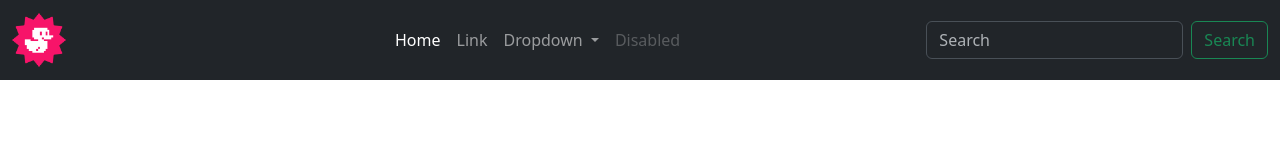
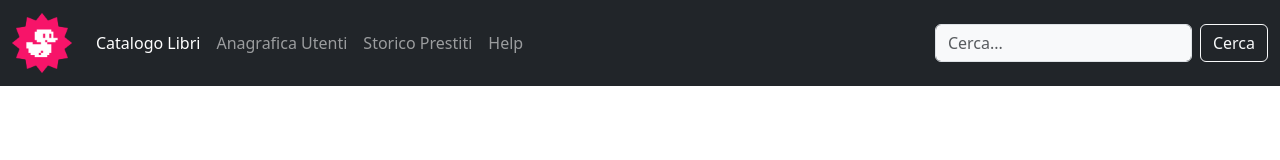
Before and after one commit to matteodragotto/html-css-bootstrap-dashboard, a plain HTML site: page index.html in a window 1280 px wide. Drawn offline with nearby package versions, Linux system fonts and the light colour scheme.

Commit message:
[feat] navbar lg menu

```diff
--- a/assets/css/style.css
+++ b/assets/css/style.css
@@ -1,3 +1,3 @@
 header img{
-  width: 15%;
+  width: 60px;
 }
--- a/index.html
+++ b/index.html
@@ -27,29 +27,21 @@
         <div class="collapse navbar-collapse" id="navbarSupportedContent">
           <ul class="navbar-nav me-auto mb-2 mb-lg-0">
             <li class="nav-item">
-              <a class="nav-link active" aria-current="page" href="#">Home</a>
+              <a class="nav-link active" aria-current="page" href="#">Catalogo Libri</a>
             </li>
             <li class="nav-item">
-              <a class="nav-link" href="#">Link</a>
-            </li>
-            <li class="nav-item dropdown">
-              <a class="nav-link dropdown-toggle" href="#" role="button" data-bs-toggle="dropdown" aria-expanded="false">
-                Dropdown
-              </a>
-              <ul class="dropdown-menu">
-                <li><a class="dropdown-item" href="#">Action</a></li>
-                <li><a class="dropdown-item" href="#">Another action</a></li>
-                <li><hr class="dropdown-divider"></li>
-                <li><a class="dropdown-item" href="#">Something else here</a></li>
-              </ul>
+              <a class="nav-link" href="#">Anagrafica Utenti</a>
             </li>
             <li class="nav-item">
-              <a class="nav-link disabled">Disabled</a>
+              <a class="nav-link" href="#">Storico Prestiti</a>
+            </li>
+            <li class="nav-item">
+              <a class="nav-link" href="#">Help</a>
             </li>
           </ul>
           <form class="d-flex" role="search">
-            <input class="form-control me-2" type="search" placeholder="Search" aria-label="Search">
-            <button class="btn btn-outline-success" type="submit">Search</button>
+            <input class="form-control me-2 text-bg-light" type="search" placeholder="Cerca..." aria-label="search" data-bs-theme="light">
+            <button class="btn btn-outline-light" type="submit">Cerca</button>
           </form>
         </div>
       </div>
```
